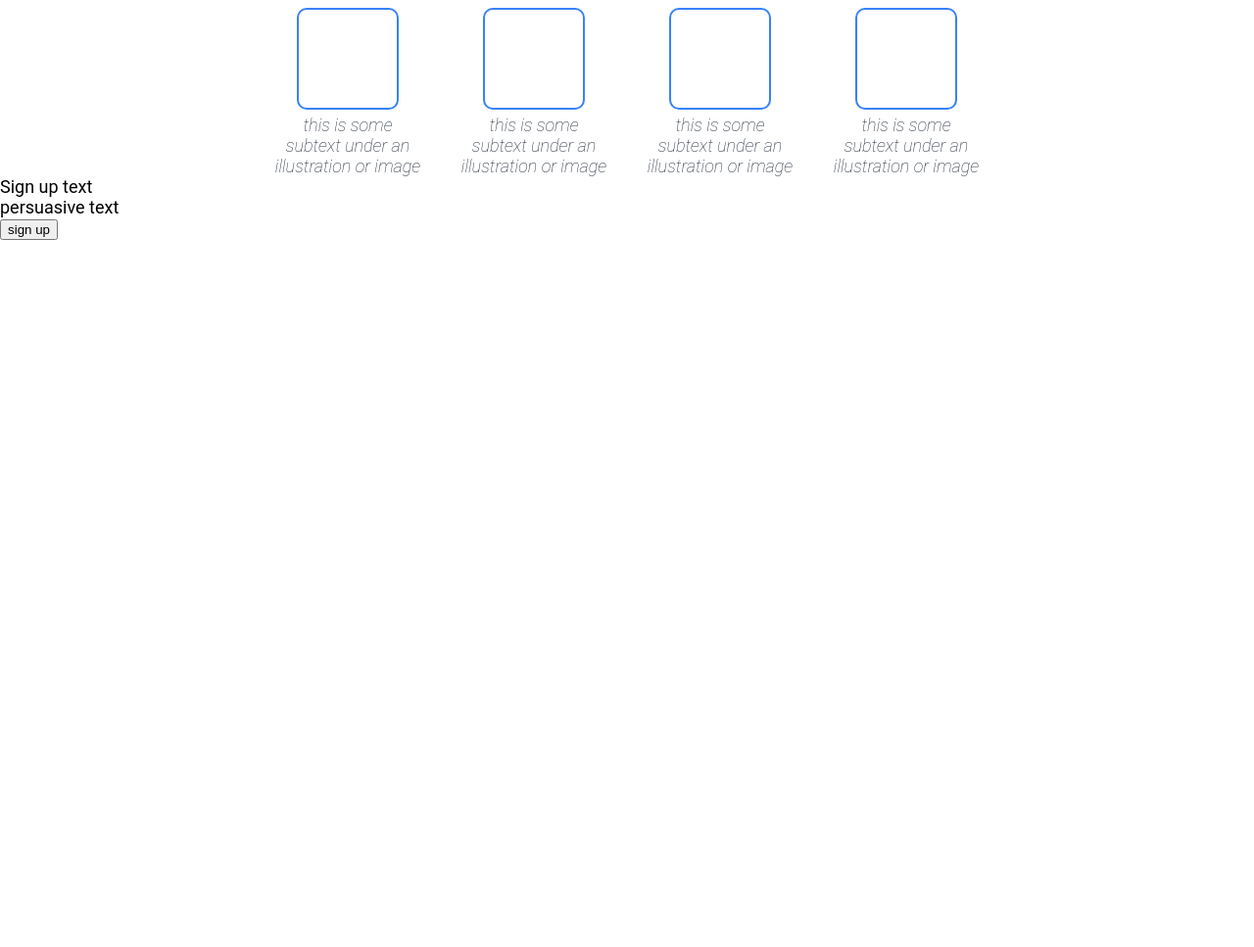
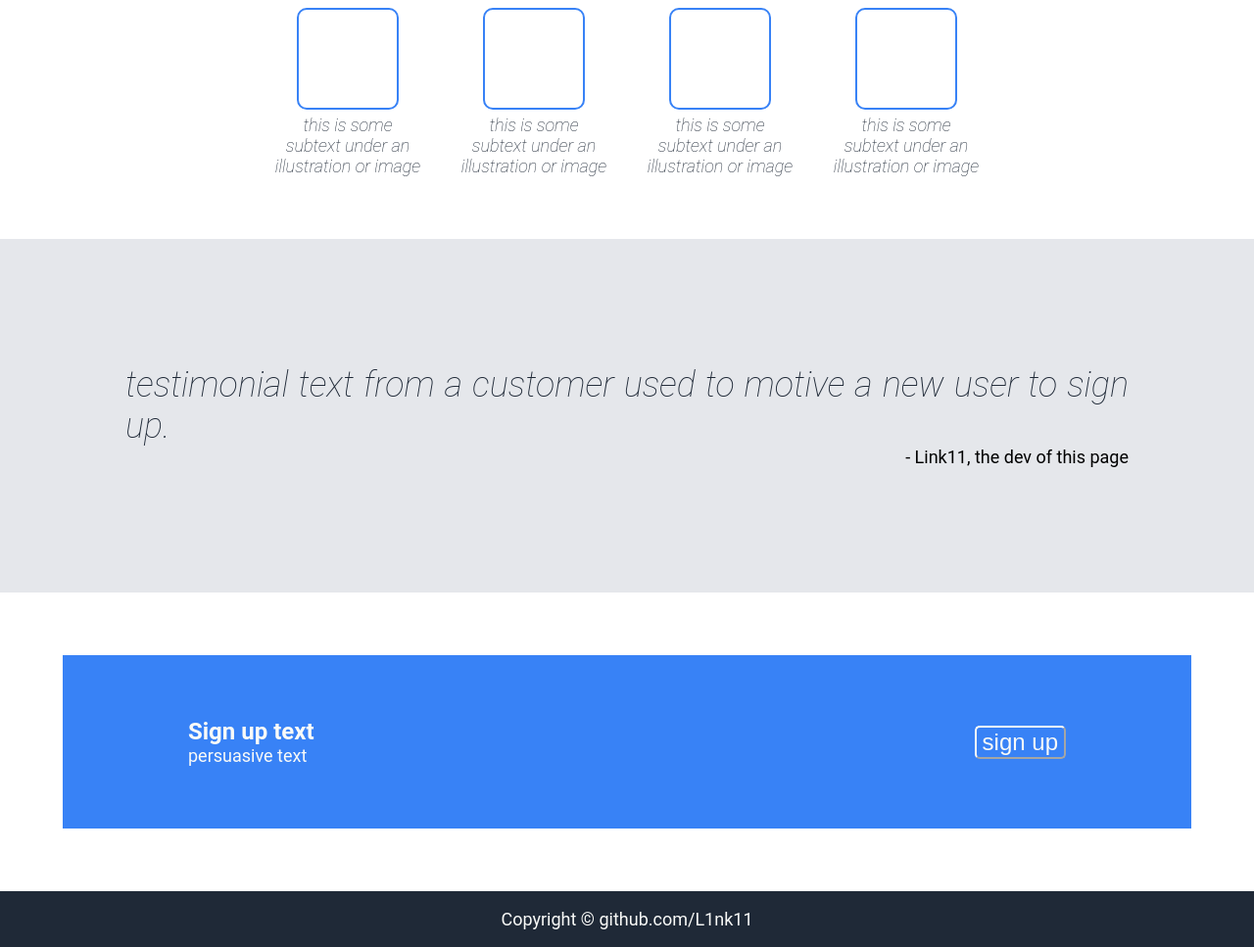
Before and after one commit to L1nk11/Odin-Landing-Page, a plain HTML site: page index.html in a window 1280 px wide. Shown: the part 464-1431 px from the top of the page at 98% size. Before the commit the page ends 800 px from the top, so only its background shows below. Drawn offline with Linux system fonts and the light colour scheme.

Commit message:
finished page
both html and css finished.

```diff
--- a/index.html
+++ b/index.html
@@ -56,8 +56,9 @@
         </div>
         <div class="sector" id="mid-bot">
             <div class="quote">
-
+                testimonial text from a customer used to motive a new user to sign up.
             </div>
+            <div class="autor"> - Link11, the dev of this page</div>
         </div>
         <div class="sector" id="bot">
             <div class="text">
@@ -70,7 +71,7 @@
         </div>
     </div>
     <div class="footer">
-
+        <p>Copyright © <a href="https://github.com/L1nk11" target="_blank" rel="noreferrer"> github.com/L1nk11</a></p>
     </div>
 </body>
 </html>
--- a/style.css
+++ b/style.css
@@ -98,6 +98,10 @@ li a {
 
     /* sector 2 */
 
+.body .sector#mid-top {
+    margin-bottom: 5%;
+}
+
 .body .sector#mid-top .tittle{
     display: flex;
     align-items: center;
@@ -142,7 +146,65 @@ li a {
     /* sector 3 */
 
 .body .sector#mid-bot {
+    display: flex;
+    flex-direction: column;
+    background-color: #e5e7eb;
+    padding: 10%;
+    align-items: center;
+    justify-content: center;
+}
 
+.body .sector#mid-bot .quote {
+    font-style: italic;
+    font-size: 36px;
+    font-weight: lighter;
+    color: #1f2937;
+    text-align: justify;
+}
+
+.body .sector#mid-bot .autor {
+    display: flex;
+    margin-left: auto;
+}
+
+    /* sector 4 */
+
+.body .sector#bot {
+    display: flex;
+    justify-content: space-between;
+    align-items: center;
+    margin: 5%;
+    padding: 5% 10%;
+    background-color: #3882f6;
+    color: #f9faf8;
+}
+
+.body .sector#bot .text .tittle {
+    font-weight: bolder;
+    font-size: 24px;
+}
+
+.body .sector#bot .button button {
+    border-radius: 5px;
+    border-color: #f9faf8;
+    background-color: transparent;
+    font-size: 24px;
+    color: #f9faf8;
+}
+
+/* footer */
+
+.footer {
+    display: flex;
+    background-color: #1F2937;
+    justify-content: center;
+    align-items: center;
+    color: #f9faf8;
+}
+
+.footer a{
+    text-decoration: none;
+    color: #f9faf8;
 }
 
 /* end body */
```
